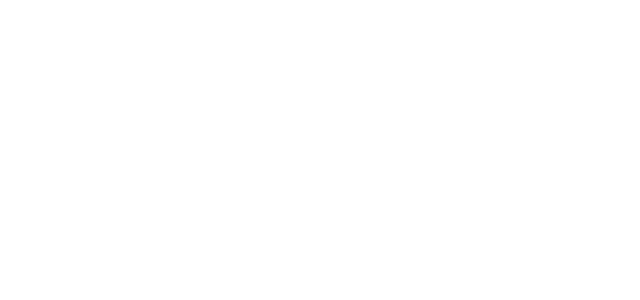
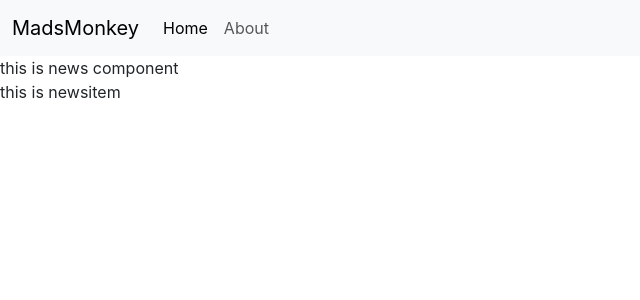
Before and after one commit to Bharatsiddharth/News-app-with-react, a React (Create React App) app: page / in a window 1280 px wide. Shown: the top 300 px of the page, without its empty margins (0-640 px from the left). Built offline with nearby package versions, Linux system fonts and the light colour scheme.

Commit message:
components added

```diff
--- a/src/App.js
+++ b/src/App.js
@@ -1,15 +1,15 @@
 import './App.css';
-
-import React, { Component } from 'react'
-import navbar from './components/navbar';
-
+import React, { Component } from 'react';
+import Navbar from './components/navbar';
+import News from './components/news';
 
 export default class App extends Component {
   render() {
     return (
       <div>
-        <navbar/>
+        <Navbar />
+        <News/>
       </div>
-    )
+    );
   }
 }
--- /dev/null
+++ b/src/components/Newsitem.js
@@ -0,0 +1,14 @@
+import React, { Component } from 'react'
+
+export class Newsitem extends Component {
+  render() {
+    return (
+      <div>
+        this is newsitem
+
+      </div>
+    )
+  }
+}
+
+export default Newsitem
--- a/src/components/navbar.js
+++ b/src/components/navbar.js
@@ -1,54 +1,40 @@
-import React, { Component } from 'react'
-import PropTypes from 'prop-types'
+import React, { Component } from 'react';
+// import PropTypes from 'prop-types';
 
-export class navbar extends Component {
-  static propTypes = {
-
-  }
-
+class Navbar extends Component {
   render() {
     return (
-      <div>
+      <>
           <div>
                 <nav className="navbar navbar-expand-lg navbar-light bg-light">
-            <a className="navbar-brand" href="#">Navbar</a>
-            <button className="navbar-toggler" type="button" data-toggle="collapse" data-target="#navbarSupportedContent" aria-controls="navbarSupportedContent" aria-expanded="false" aria-label="Toggle navigation">
+                    <div className="container-fluid">
+                        <a className="navbar-brand" href="/">MadsMonkey</a>
+                        <button className="navbar-toggler" type="button" data-bs-toggle="collapse" data-bs-target="#navbarSupportedContent" aria-controls="navbarSupportedContent" aria-expanded="false" aria-label="Toggle navigation">
                         <span className="navbar-toggler-icon"></span>
                         </button>
-
                         <div className="collapse navbar-collapse" id="navbarSupportedContent">
-                <ul className="navbar-nav mr-auto">
-                <li className="nav-item active">
-                    <a className="nav-link" href="#">Home <span className="sr-only">(current)</span></a>
+                        <ul className="navbar-nav me-auto mb-2 mb-lg-0">
+                            <li className="nav-item">
+                            <a className="nav-link active" aria-current="page" href="/">Home</a>
                             </li>
                             <li className="nav-item">
-                    <a className="nav-link" href="#">Link</a>
+                            <a className="nav-link" href="/about">About</a>
                             </li>
-                <li className="nav-item dropdown">
-                    <a className="nav-link dropdown-toggle" href="#" id="navbarDropdown" role="button" data-toggle="dropdown" aria-haspopup="true" aria-expanded="false">
-                    Dropdown
-                    </a>
-                    <div className="dropdown-menu" aria-labelledby="navbarDropdown">
-                    <a className="dropdown-item" href="#">Action</a>
-                    <a className="dropdown-item" href="#">Another action</a>
-                    <div className="dropdown-divider"></div>
-                    <a className="dropdown-item" href="#">Something else here</a>
+
+
+                        </ul>
                         </div>
-                </li>
-                <li className="nav-item">
-                    <a className="nav-link disabled" href="#">Disabled</a>
-                </li>
-                </ul>
-                <form className="form-inline my-2 my-lg-0">
-                <input className="form-control mr-sm-2" type="search" placeholder="Search" aria-label="Search"/>
-                <button className="btn btn-outline-success my-2 my-sm-0" type="submit">Search</button>
-                </form>
                     </div>
                     </nav>
             </div>
-      </div>
-    )
+      </>
+    );
   }
 }
 
-export default navbar
+// Define PropTypes for the navbar component
+Navbar.propTypes = {
+  // You can define prop types here
+};
+
+export default Navbar;
--- /dev/null
+++ b/src/components/news.js
@@ -0,0 +1,15 @@
+import React, { Component } from 'react'
+import Newsitem from './Newsitem';
+
+export class news extends Component {
+  render() {
+    return (
+      <div>
+        this  is news component
+        <Newsitem/>
+      </div>
+    )
+  }
+}
+
+export default news
```
Lines whose indentation alone changed are shown as unchanged.
